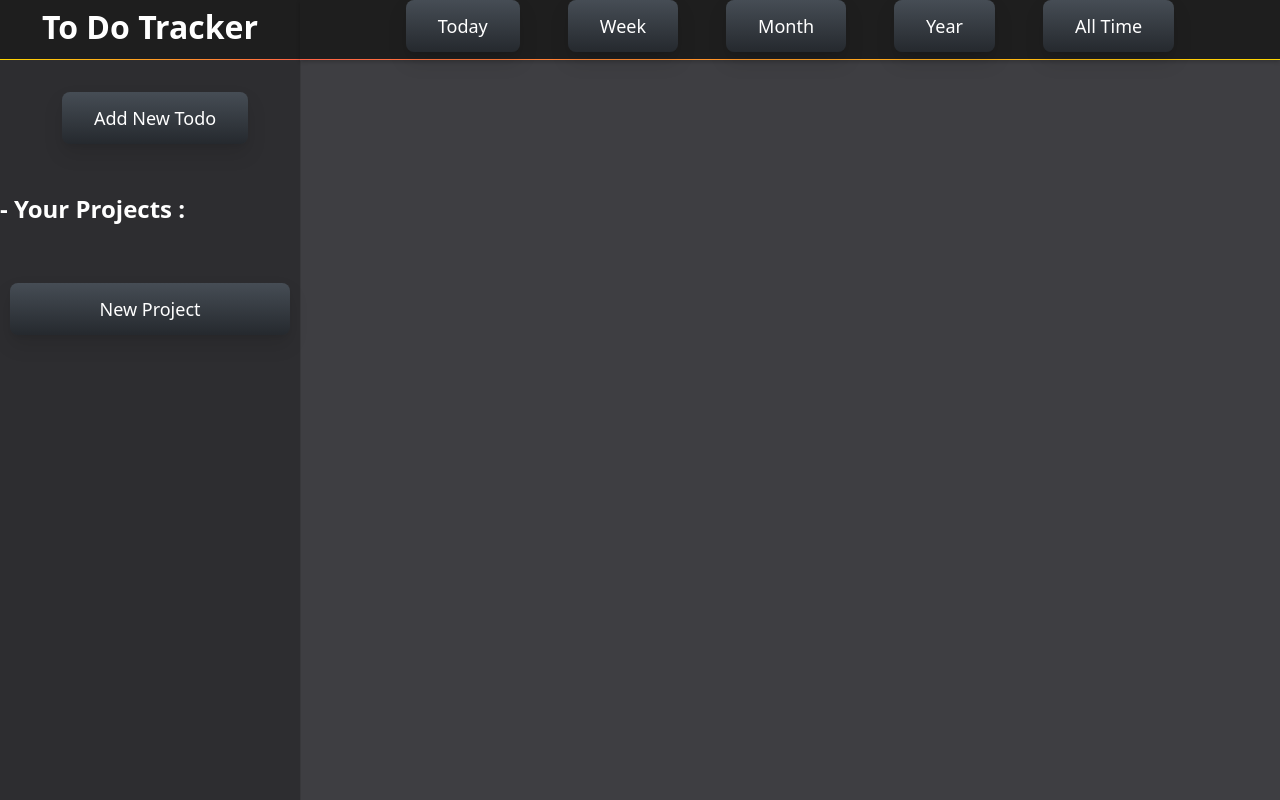
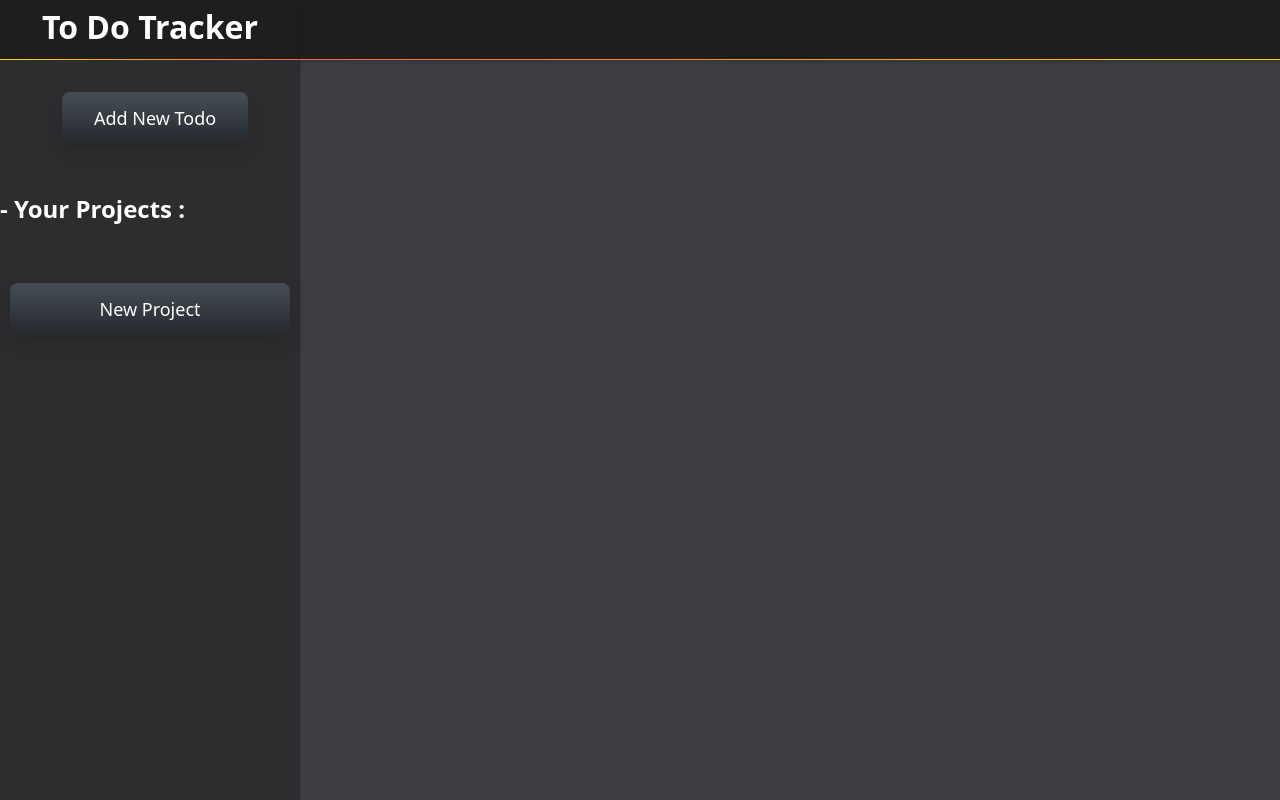
Before and after one commit to WillAvatec/todo-list, a website built with webpack: page dist/index.html in a window 1280 px wide. Built offline with nearby package versions, Linux system fonts and the light colour scheme.

Commit message:
Remove No use btns

```diff
--- a/dist/index.html
+++ b/dist/index.html
@@ -24,11 +24,6 @@
       </div>
       <div class="nav-container">
         <div class="nav">
-         <button type="button" class="today-tab">Today</button>
-         <button type="button"  class="week-tab">Week</button>
-         <button type="button"  class="month-tab">Month</button>
-         <button type="button"  class="year-tab">Year</button>
-         <button type="button"  class="all-time-tab">All Time</button>
         </div>
     </div>
       <div class="content">
```
